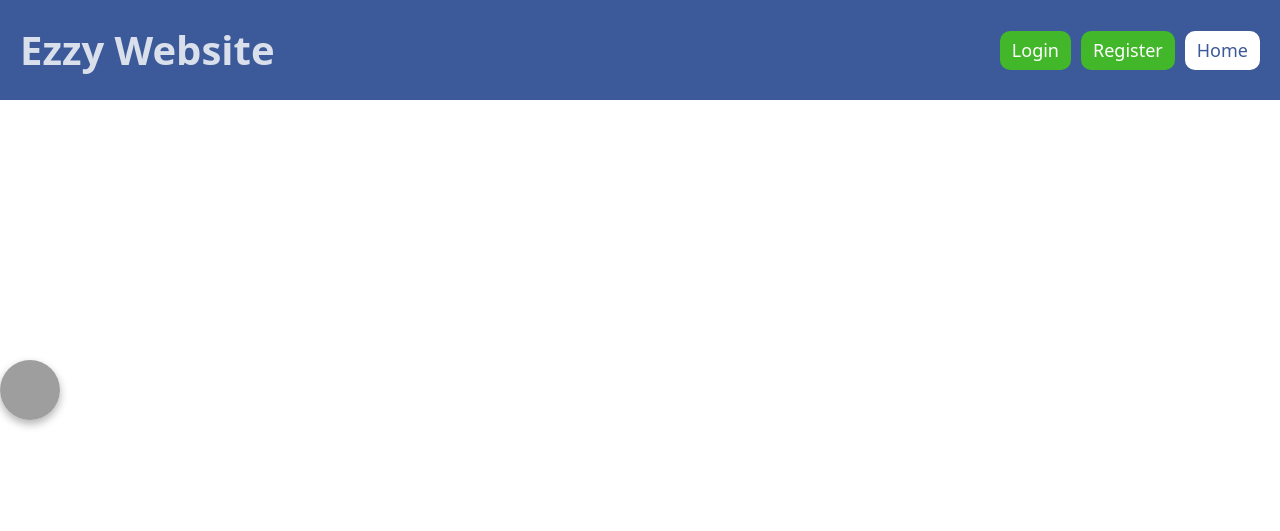
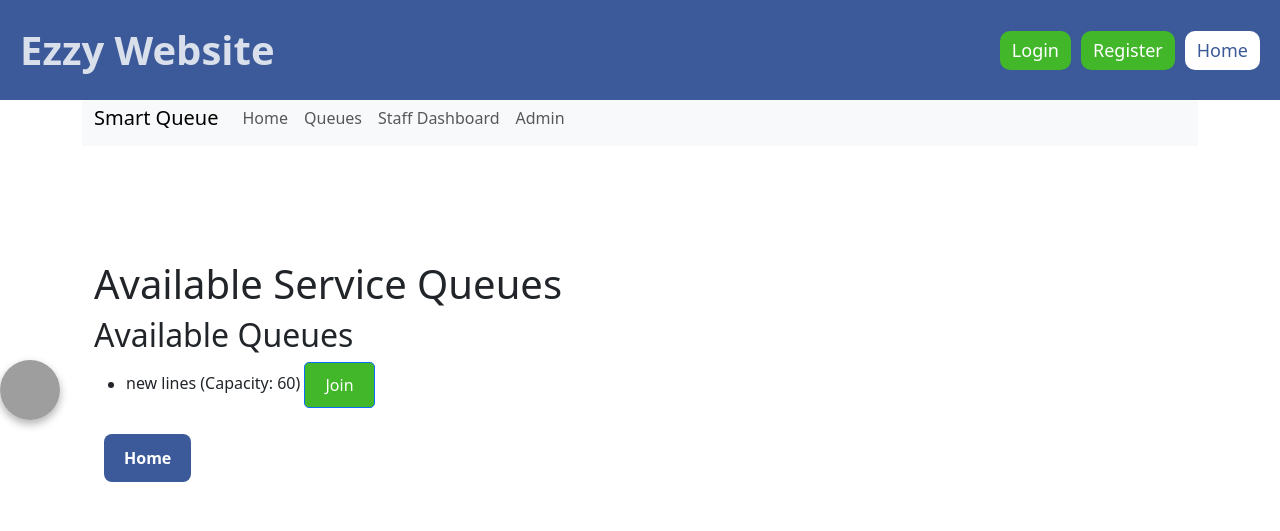
Before and after one commit to subtz/alpha, a Django app: page /queues/ in a window 1280 px wide. Shown: the top 531 px of the page. Run offline with Django 5.2, Linux system fonts and the light colour scheme; data comes from the database, SQL or seed files in the repository; grey boxes are pictures that could not be loaded.

Commit message:
Fixed queue list template, protect staff actions, and support queue-specific dashboard routing

```diff
--- a/calc/urls.py
+++ b/calc/urls.py
@@ -34,7 +34,7 @@ urlpatterns = [
     path('queues/<int:queue_id>/join/', views.join_queue, name='join_queue'),
 
     # Staff queue control dashboard
-    path('staff/dashboard/', views.queue_control_dashboard, name='queue_control_dashboard'),
+    path('staff/dashboard/<int:queue_id>/', views.queue_control_dashboard, name='queue_control_dashboard'),
     path('staff/serve/', views.serve_current, name='serve_current'),
     path('staff/skip/', views.skip_current, name='skip_current'),
     path('staff/toggle/<int:queue_id>/', views.toggle_queue_pause, name='toggle_queue_pause'),
--- a/calc/views.py
+++ b/calc/views.py
@@ -51,23 +51,20 @@ def index(request):
 # Smart Queue views
 
 @staff_member_required
-def queue_control_dashboard(request):
-    current_entry = QueueEntry.objects.filter(status="waiting").order_by("created_at").first()
-    total_waiting = QueueEntry.objects.filter(status="waiting").count()
-    served_today = QueueEntry.objects.filter(status="completed").count()
-    waiting_list = QueueEntry.objects.filter(status="waiting").order_by("created_at")
-
-    # Assume one active queue for now
-    active_queue = Queue.objects.first()
-    queue_paused = active_queue.is_paused if active_queue else False
+def queue_control_dashboard(request, queue_id=None):
+    queue = Queue.objects.get(id=queue_id) if queue_id else Queue.objects.first()
+    current_entry = QueueEntry.objects.filter(queue=queue, status="waiting").order_by("created_at").first() if queue else None
+    waiting_list = QueueEntry.objects.filter(queue=queue, status="waiting").order_by("created_at") if queue else QueueEntry.objects.none()
+    total_waiting = waiting_list.count()
+    served_today = QueueEntry.objects.filter(queue=queue, status="completed").count() if queue else 0
 
     context = {
+        "queue": queue,
         "current_entry": current_entry,
+        "waiting_list": waiting_list,
         "total_waiting": total_waiting,
         "served_today": served_today,
-        "waiting_list": waiting_list,
-        "queue_paused": queue_paused,
-        "queue_id": active_queue.id if active_queue else None,
+        "queue_paused": queue.is_paused if queue else False,
     }
     return render(request, "admin_queue_dashboard.html", context)
 
@@ -122,6 +119,7 @@ def join_queue(request, queue_id):
     return render(request, 'join_queue.html', context)
 
 
+@staff_member_required
 def serve_current(request):
     current = QueueEntry.objects.filter(status="waiting").order_by("created_at").first()
     if current:
@@ -130,6 +128,7 @@ def serve_current(request):
     return redirect("queue_control_dashboard")
 
 
+@staff_member_required
 def skip_current(request):
     current = QueueEntry.objects.filter(status="waiting").order_by("created_at").first()
     if current:
@@ -138,8 +137,9 @@ def skip_current(request):
     return redirect("queue_control_dashboard")
 
 
+@staff_member_required
 def toggle_queue_pause(request, queue_id):
     queue = Queue.objects.get(id=queue_id)
     queue.is_paused = not queue.is_paused
     queue.save()
-    return redirect("queue_control_dashboard")
+    return redirect("queue_control_dashboard", queue_id=queue.id)
--- a/templates/queue_list.html
+++ b/templates/queue_list.html
@@ -5,45 +5,6 @@
 {% block head %}
 <link href="https://cdn.jsdelivr.net/npm/bootstrap@5.3.2/dist/css/bootstrap.min.css" rel="stylesheet" crossorigin="anonymous">
 <script src="https://cdn.jsdelivr.net/npm/bootstrap@5.3.2/dist/js/bootstrap.bundle.min.js" crossorigin="anonymous"></script>
-<style>
-<nav class="navbar navbar-expand-lg navbar-light bg-light mb-4">
-  <div class="container-fluid">
-    <a class="navbar-brand" href="/">Smart Queue</a>
-    <button class="navbar-toggler" type="button" data-bs-toggle="collapse" data-bs-target="#navbarNav">
-      <span class="navbar-toggler-icon"></span>
-    </button>
-    <div class="collapse navbar-collapse" id="navbarNav">
-      <ul class="navbar-nav">
-        <li class="nav-item"><a class="nav-link" href="/">Home</a></li>
-        <li class="nav-item"><a class="nav-link" href="/queues">Queues</a></li>
-        <li class="nav-item"><a class="nav-link" href="/staff/dashboard">Staff Dashboard</a></li>
-        <li class="nav-item"><a class="nav-link" href="/admin">Admin</a></li>
-      </ul>
-    </div>
-  </div>
-</nav>
-<div class="container">
-    <h1>Available Service Queues</h1>
-
-    <h2>Available Queues</h2>
-    {% if queues %}
-      <ul>
-        {% for queue in queues %}
-          <li>
-            {{ queue.name }} (Capacity: {{ queue.capacity }})
-            <a href="{% url 'join_queue' queue.id %}" class="btn btn-primary">Join</a>
-          </li>
-        {% endfor %}
-      </ul>
-    {% else %}
-      <p>No active queues available.</p>
-    {% endif %}
-
-    <div class="navigation-buttons">
-        <a href="{% url 'home' %}" class="nav-button">Home</a>
-    </div>
-</div>
-
 <style>
     .queue-card {
         border: 1px solid #ddd;
@@ -89,3 +50,43 @@
     }
 </style>
 {% endblock %}
+
+{% block content %}
+<nav class="navbar navbar-expand-lg navbar-light bg-light mb-4">
+  <div class="container-fluid">
+    <a class="navbar-brand" href="/">Smart Queue</a>
+    <button class="navbar-toggler" type="button" data-bs-toggle="collapse" data-bs-target="#navbarNav">
+      <span class="navbar-toggler-icon"></span>
+    </button>
+    <div class="collapse navbar-collapse" id="navbarNav">
+      <ul class="navbar-nav">
+        <li class="nav-item"><a class="nav-link" href="/">Home</a></li>
+        <li class="nav-item"><a class="nav-link" href="/queues">Queues</a></li>
+        <li class="nav-item"><a class="nav-link" href="/staff/dashboard">Staff Dashboard</a></li>
+        <li class="nav-item"><a class="nav-link" href="/admin">Admin</a></li>
+      </ul>
+    </div>
+  </div>
+</nav>
+<div class="container">
+    <h1>Available Service Queues</h1>
+
+    <h2>Available Queues</h2>
+    {% if queues %}
+      <ul>
+        {% for queue in queues %}
+          <li>
+            {{ queue.name }} (Capacity: {{ queue.max_capacity }})
+            <a href="{% url 'join_queue' queue.id %}" class="btn btn-primary">Join</a>
+          </li>
+        {% endfor %}
+      </ul>
+    {% else %}
+      <p>No active queues available.</p>
+    {% endif %}
+
+    <div class="navigation-buttons">
+        <a href="{% url 'home' %}" class="nav-button">Home</a>
+    </div>
+</div>
+{% endblock %}
```
Also changed, not shown: templates/admin_queue_dashboard.html (+6 -10 lines).
